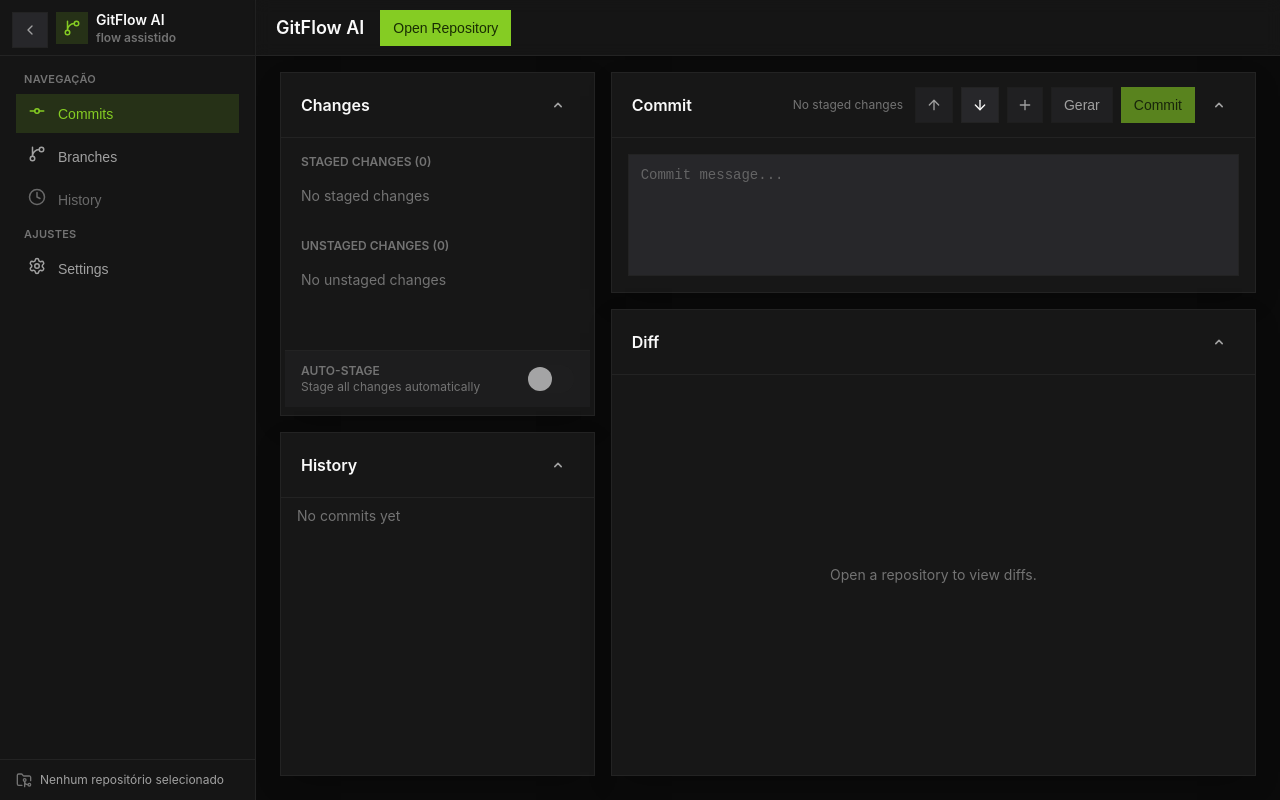
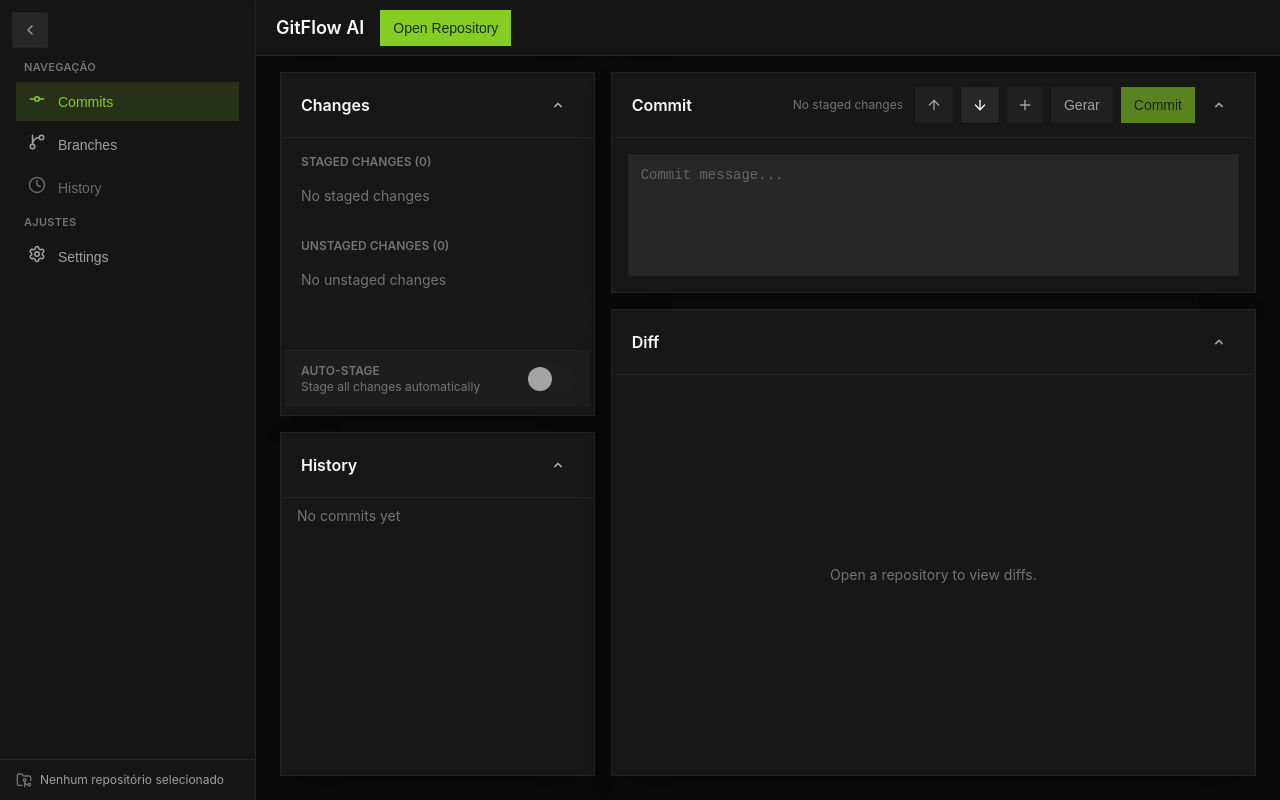
Before and after one commit to gabrielMalonso/EverydayGit, a React (Vite) app: page / in a window 1280 px wide. Built offline with nearby package versions, Linux system fonts and the light colour scheme.

Commit message:
feat: Refatora AppSidebar removendo SidebarHeader
Remove o componente `SidebarHeader` e integra o `SidebarTrigger` diretamente no `Sidebar`. O conteúdo do header agora é renderizado dentro de `SidebarContent` com um `padding-top` adequado.

```diff
--- a/src/components/AppSidebar.tsx
+++ b/src/components/AppSidebar.tsx
@@ -2,7 +2,6 @@ import React from 'react';
 import {
   Sidebar,
   SidebarProvider,
-  SidebarHeader,
   SidebarContent,
   SidebarFooter,
   SidebarItem,
@@ -65,33 +64,19 @@ export const AppSidebar: React.FC = () => {
 
   return (
     <SidebarProvider collapsed={collapsed}>
-      <Sidebar>
-        <SidebarHeader className={`relative ${collapsed ? 'justify-center' : 'pl-14 pr-3'}`}>
-          {!collapsed && (
-            <div className="flex items-center gap-2">
-              <div className="flex h-8 w-8 items-center justify-center rounded-lg bg-primary/15 text-primary">
-                <GitBranch size={18} />
-              </div>
-              <div className="leading-tight">
-                <div className="text-sm font-semibold text-text1">GitFlow AI</div>
-                <div className="text-xs text-text3">flow assistido</div>
-              </div>
-            </div>
-          )}
-
+      <Sidebar className="relative">
         <Tooltip content={collapsed ? 'Expandir sidebar' : 'Recolher sidebar'} position="right">
           <SidebarTrigger
             onClick={toggle}
             aria-expanded={!collapsed}
             aria-label={collapsed ? 'Expandir sidebar' : 'Recolher sidebar'}
-              className="absolute left-3 top-3"
+            className="absolute left-3 top-3 z-10"
           >
             <ChevronLeft className={`h-4 w-4 transition-transform ${collapsed ? 'rotate-180' : ''}`} />
           </SidebarTrigger>
         </Tooltip>
-        </SidebarHeader>
 
-        <SidebarContent>
+        <SidebarContent className="pt-14">
           <SidebarGroup label="Navegação">{navItems.map(renderNavItem)}</SidebarGroup>
 
           <SidebarGroup label="Ajustes">
```
Lines whose indentation alone changed are shown as unchanged.
